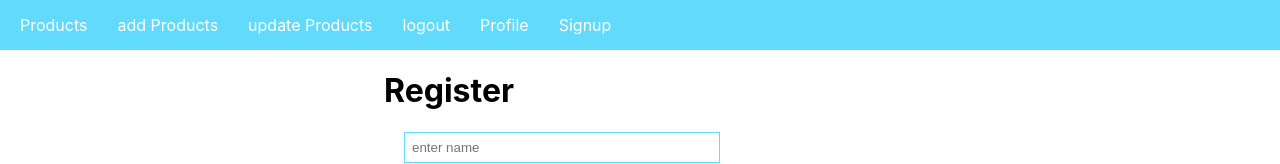
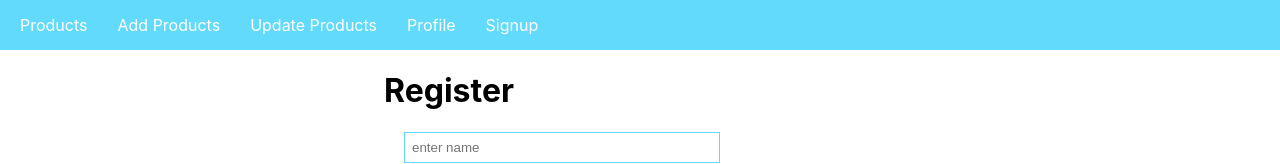
Before and after one commit to alizazahid11/Mern_project, a React (Create React App) app: page /signup in a window 1280 px wide. Shown: the top 164 px of the page. Built offline with nearby package versions, Linux system fonts and the light colour scheme.

Commit message:
if user signup so show logout button

```diff
--- a/src/components/Navbar.js
+++ b/src/components/Navbar.js
@@ -1,18 +1,28 @@
 import React from 'react'
 import {Link} from 'react-router-dom'
+
 const Nav=()=>{
-    return(
-       <>
-       <ul className="nav-ul">
-           {/* adding links */}
-           <li><Link to ="/">Products</Link></li>
-           <li><Link to ="/add">add Products</Link></li>
-           <li><Link to ="/update">update Products</Link></li>
-           <li><Link to ="/logout">logout</Link></li>
-           <li><Link to ="/profile">Profile</Link></li>
-           <li><Link to ="/signup">Signup</Link></li>
-       </ul>
-       </>
-    )
+    const auth=localStorage.getItem('user');
+    return (
+        <>
+          <div>
+            <ul className="nav-ul">
+              {/* adding links */}
+              <li><Link to="/">Products</Link></li>
+              <li><Link to="/add">Add Products</Link></li>
+              <li><Link to="/update">Update Products</Link></li>
+
+              <li><Link to="/profile">Profile</Link></li>
+              {auth ?
+                <li><Link to="/logout">Logout</Link></li>
+
+                :<li><Link to="/signup">Signup</Link></li>
+              }
+            </ul>
+          </div>
+        </>
+      );
+
+
 }
 export default Nav;
```
